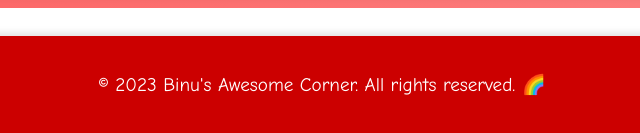
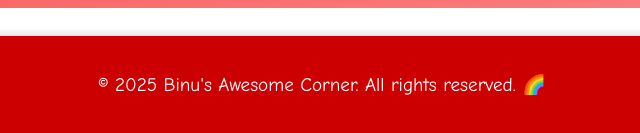
Before and after one commit to Nani500411/binu, a plain HTML site: page index.html in a window 1280 px wide. Shown: the part 665-798 px from the top of the page, 333-973 px from the left. Drawn offline with Linux system fonts and the light colour scheme.

Commit message:
Update index.html

```diff
--- a/index.html
+++ b/index.html
@@ -166,7 +166,7 @@
 
     <!-- Footer -->
     <footer>
-        <p>&copy; 2023 Binu's Awesome Corner. All rights reserved. 🌈</p>
+        <p>&copy; 2025 Binu's Awesome Corner. All rights reserved. 🌈</p>
     </footer>
 
 </body>
```
